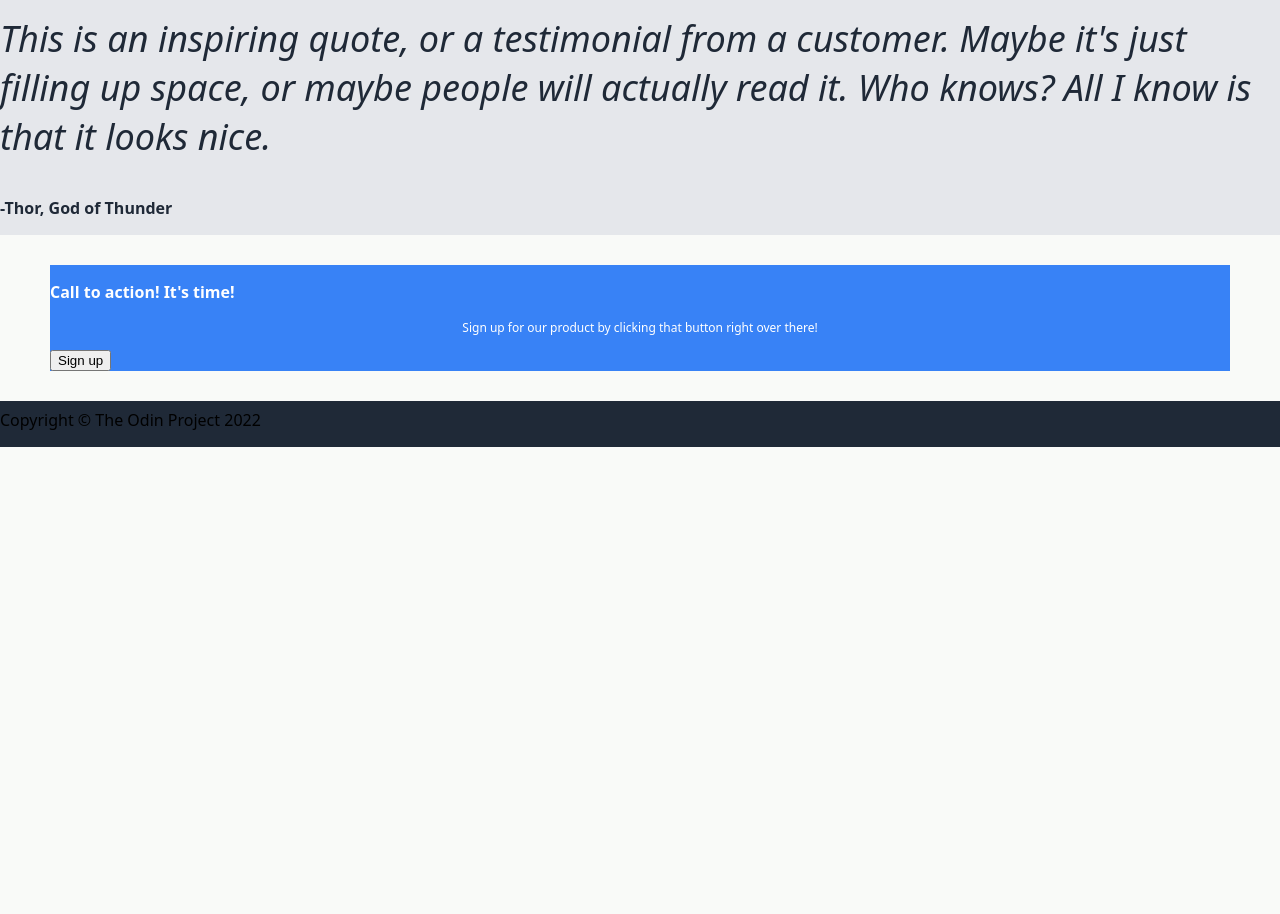
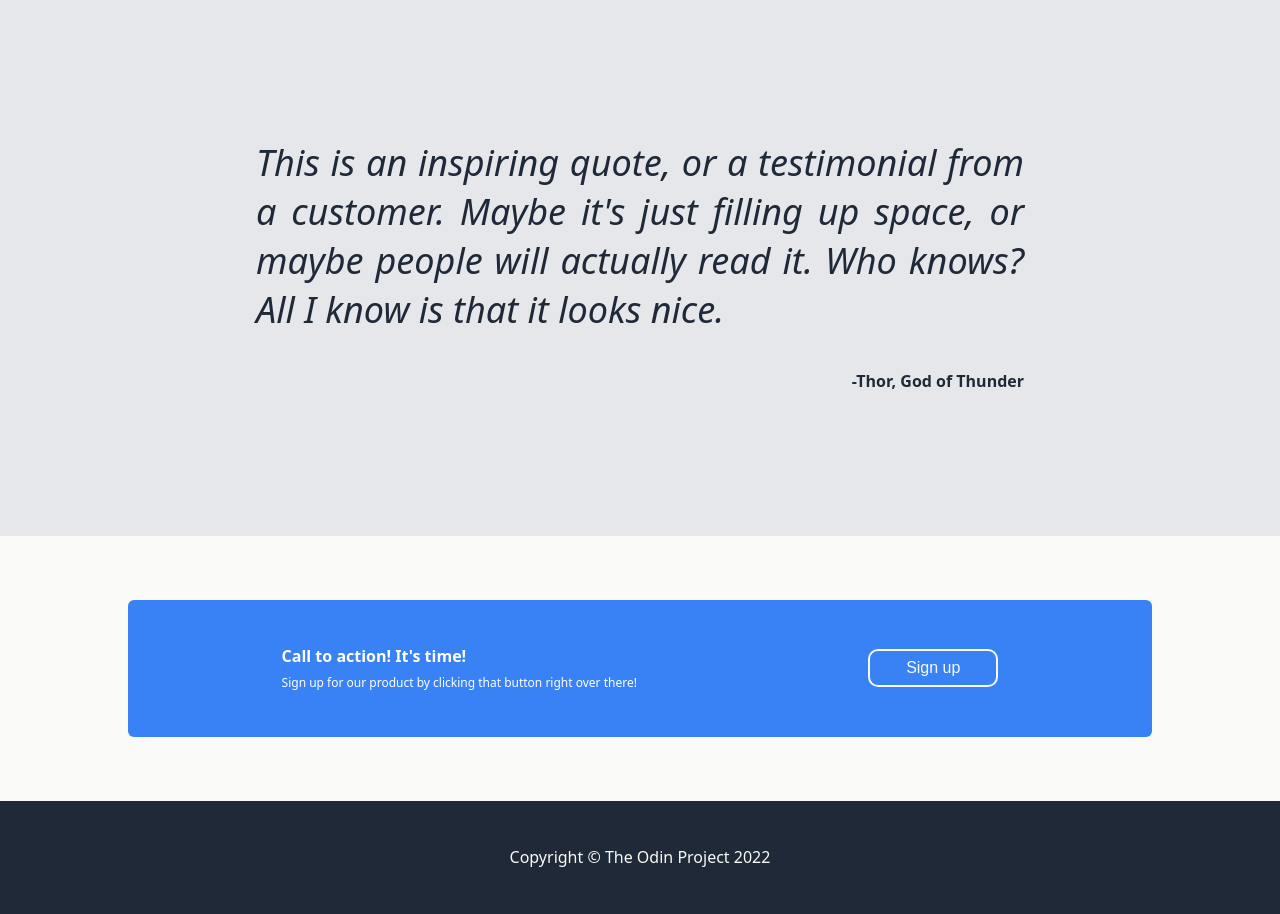
Before and after one commit to tracyneproski/landing-page, a plain HTML site: page index.html in a window 1280 px wide. Shown: the part 940-1854 px from the top of the page. Before the commit the page ends 1387 px from the top, so only its background shows below. Drawn offline with Linux system fonts and the light colour scheme.

Commit message:
Finished landing page

```diff
--- a/index.html
+++ b/index.html
@@ -48,8 +48,10 @@
             <p class="attribution">-Thor, God of Thunder</p>
         </div>
         <div class="cta">
-            <p class="attribution light">Call to action! It's time!</p>
-            <p class="caption light">Sign up for our product by clicking that button right over there!</p>
+            <div class="cta-info">
+                <p class="attribution light">Call to action! It's time!</p>
+                <p class="caption light">Sign up for our product by clicking that button right over there!</p>
+            </div>
             <button class="cta-button">Sign up</button>
         </div>
         <div class="footer"><p class="banner-text"></p>Copyright &copy; The Odin Project 2022</p></div>
--- a/style.css
+++ b/style.css
@@ -62,11 +62,15 @@ ul {
 .banner-text {
     font-size: 18px;
     color: #E5E7EB;
+}
+
+.hero .banner-text {
     margin: 8px auto;
 }
 
 .hero-button {
     font-size: 16px;
+    border: 0px solid;
     color: #F9FAF8;
     background-color: #3882F6;
     padding: 8px 36px;
@@ -126,13 +130,15 @@ ul {
 
 .quote {
     background-color: #E5E7EB;
+    padding: 10% 20%;
 }
 
 .quotation {
     font-size: 36px;
     color: #1F2937;
     font-style: italic;
-    font-weight: light;
+    font-weight: 200;
+    text-align: justify;
 
 }
 
@@ -142,20 +148,42 @@ ul {
     font-weight: bold;
 }
 
+.quote .attribution {
+    text-align: right;
+}
+
 .cta {
+    display: flex;
+    align-items: center;
+    justify-content: space-between;
     background-color: #3882F6;
-    margin: 30px 50px;
+    padding: 3% 12%;
+    margin: 5% 10%;
+    border-radius: 6px;
 }
 
 .light {
     color: #ffffff;
+    margin: 2% 0;
 }
 
 .cta-button {
-
+    font-size: 16px;
+    color: #F9FAF8;
+    background-color: #3882F6;
+    border: solid;
+    border-color: #F9FAF8;
+    border-width: 2px;
+    padding: 8px 36px;
+    border-radius: 10px;
+    margin: 8px 0;
 }
 
 .footer {
     background-color: #1F2937;
-
+    color:#F9FAF8;
+    padding: 3%;
+    display: flex;
+    justify-content: center;
+    align-items: center;
 }
```
